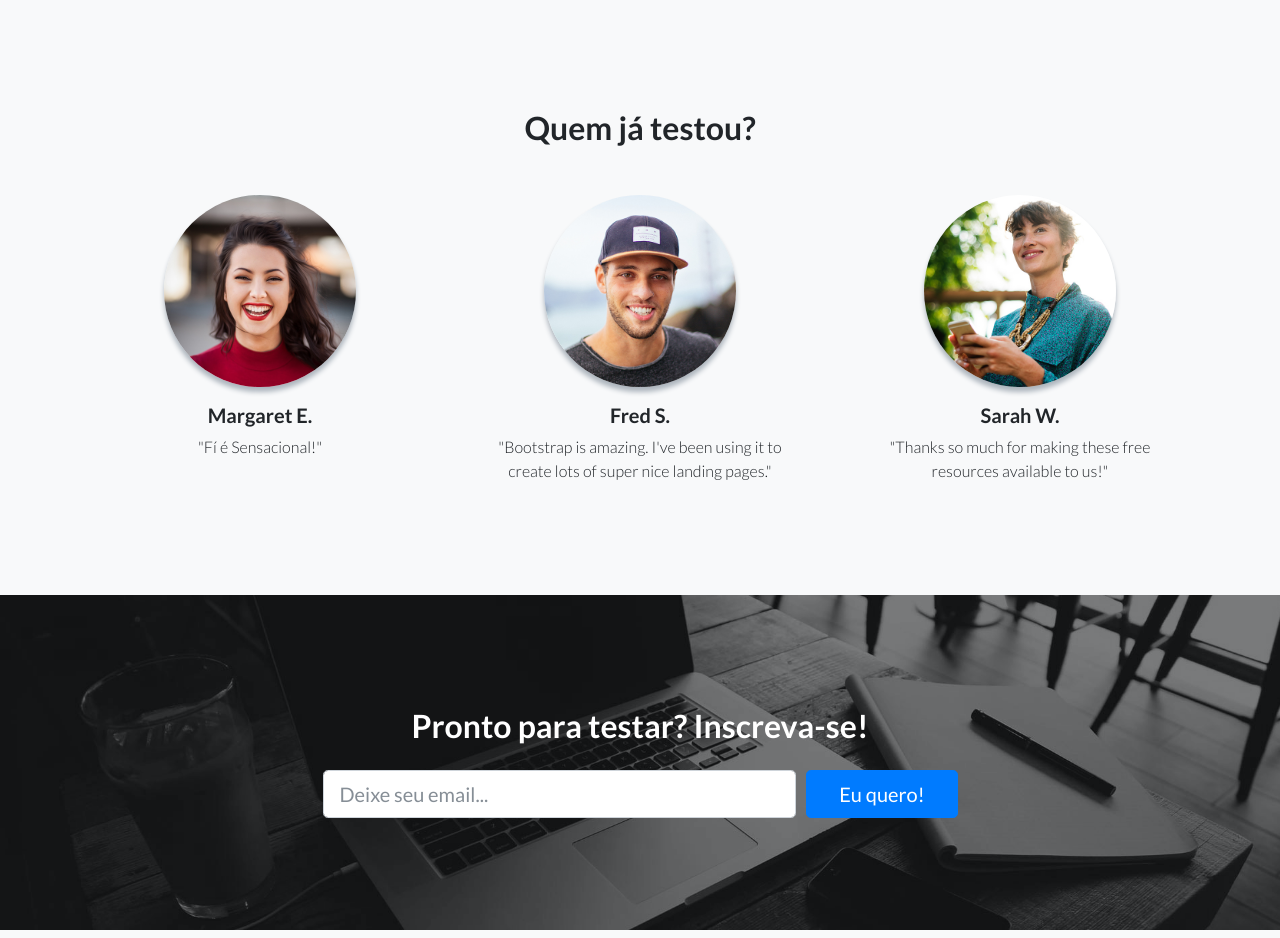
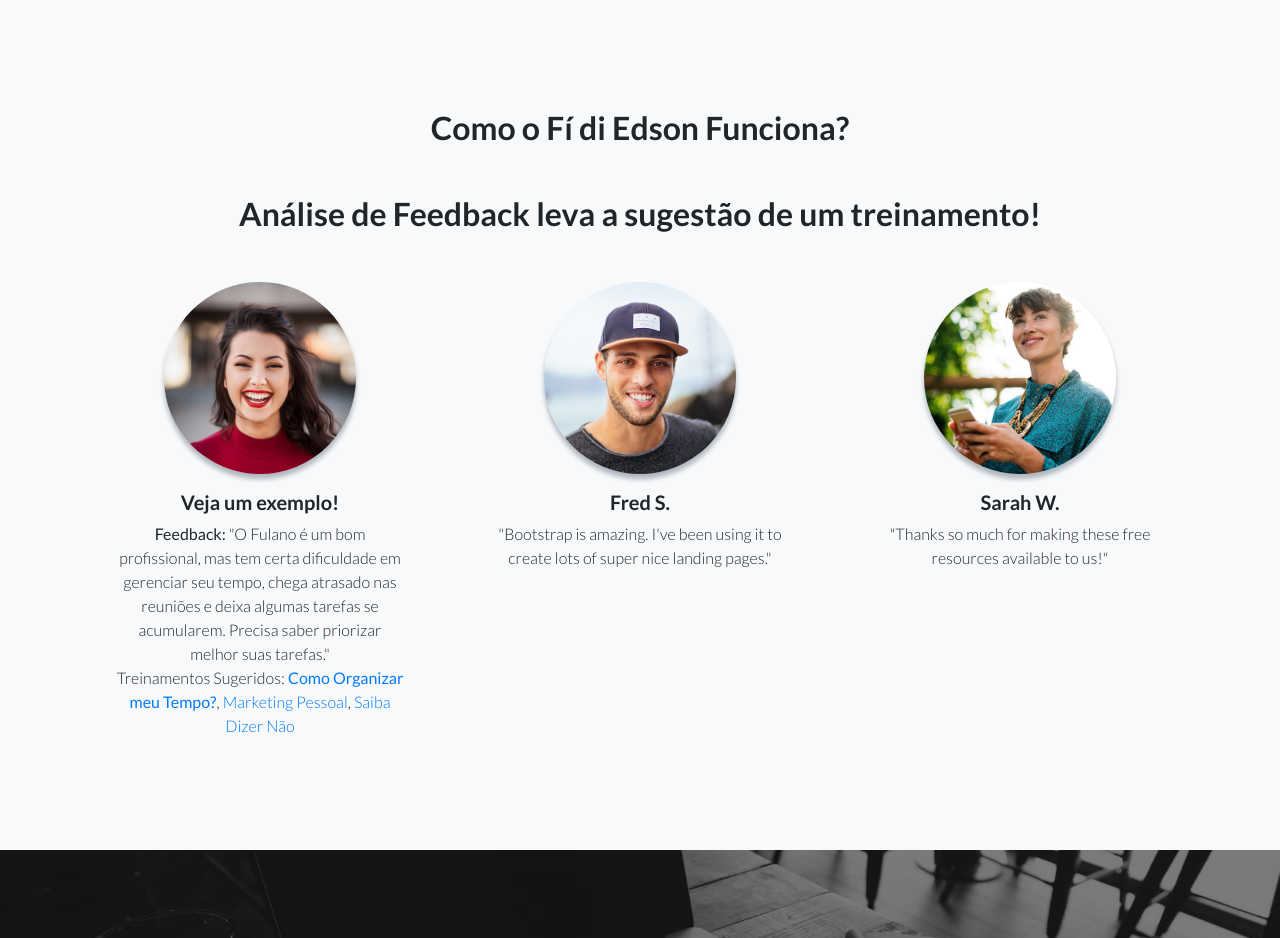
Before and after one commit to TSpadoni/IBM-Cloud-Garage-Method, a website: page index.html in a window 1280 px wide. Shown: the part 2172-3110 px from the top of the page. Drawn offline with Linux system fonts and the light colour scheme.

Commit message:
Update index.html

```diff
--- a/index.html
+++ b/index.html
@@ -131,16 +131,18 @@
       </div>
     </section>
 
-    <!-- Testimonials -->
+<!-- Testimonials -->
     <section class="testimonials text-center bg-light">
       <div class="container">
-        <h2 class="mb-5">Quem j&aacute; testou?</h2>
+        <h2 class="mb-5">Como o F&iacute; di Edson Funciona?</h2>
+        <h2 class="mb-5">An&aacute;lise de Feedback leva a sugest&atilde;o de um treinamento!</h2>
         <div class="row">
           <div class="col-lg-4">
             <div class="testimonial-item mx-auto mb-5 mb-lg-0">
               <img class="img-fluid rounded-circle mb-3" src="img/testimonials-1.jpg" alt="">
-              <h5>Margaret E.</h5>
-              <p class="font-weight-light mb-0">"F&iacute; &eacute; Sensacional!"</p>
+              <h5>Veja um exemplo!</h5>
+              <p class="font-weight-light mb-0"><strong>Feedback:</strong> "O Fulano &eacute; um bom profissional, mas tem certa dificuldade em gerenciar seu tempo, chega atrasado nas reuni&otilde;es e deixa algumas tarefas se acumularem. Precisa saber priorizar melhor suas tarefas."</p>
+              <p class="font-weight-light mb-0">Treinamentos Sugeridos: <a href="#"><strong>Como Organizar meu Tempo?</strong></a>, <a href="#">Marketing Pessoal</a>, <a href="#">Saiba Dizer N&atilde;o</a>
             </div>
           </div>
           <div class="col-lg-4">
@@ -160,6 +162,7 @@
         </div>
       </div>
     </section>
+
 
     <!-- Call to Action -->
     <section class="call-to-action text-white text-center">
```
